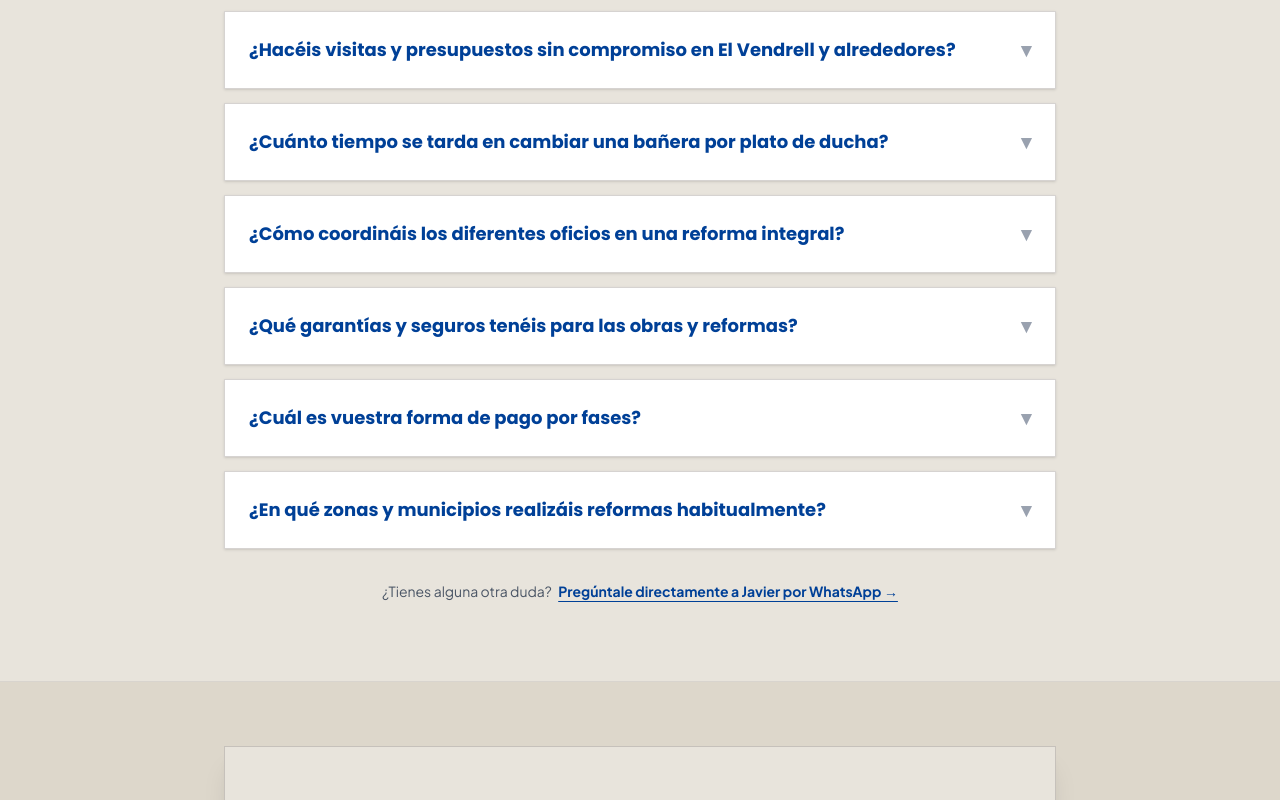
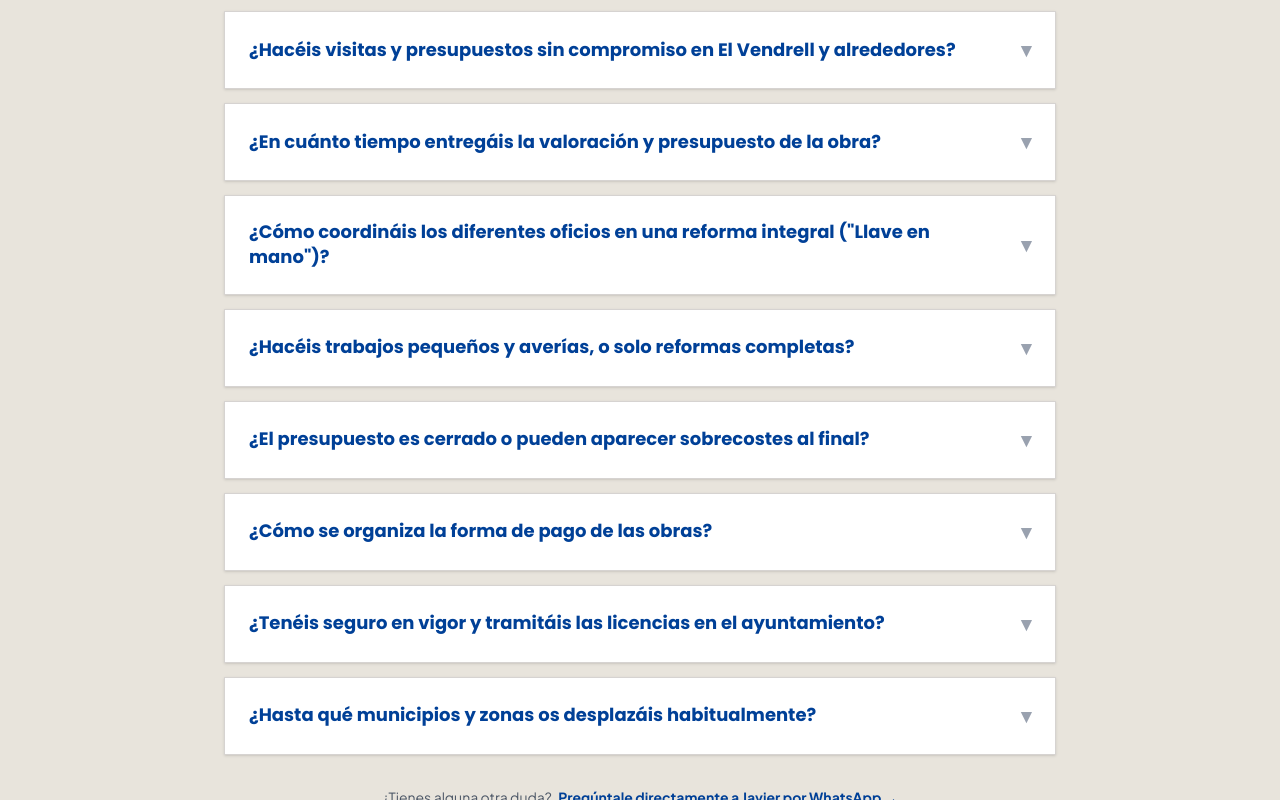
Before and after one commit to reekiii/arevalo_construcciones, a React (Vite) app: page / in a window 1280 px wide. Shown: the part 3340-4140 px from the top of the page. Built offline with nearby package versions, Linux system fonts and the light colour scheme.

Commit message:
fix(faq): align all FAQ answers 100% strictly with client questionnaire responses

```diff
--- a/src/components/FAQSection.jsx
+++ b/src/components/FAQSection.jsx
@@ -5,53 +5,69 @@ const FAQS_DATA = {
   es: [
     {
       q: '¿Hacéis visitas y presupuestos sin compromiso en El Vendrell y alrededores?',
-      a: 'Sí, 100% gratuito y sin ningún compromiso. Javier Arévalo se desplaza personalmente a tu vivienda, piso o terreno en El Vendrell, Calafell, Cunit, Santa Oliva, Baix Penedès, Valls, Tarragona o Barcelona para tomar medidas exactas y asesorarte sobre las mejores opciones técnicas y de materiales.'
+      a: 'Sí, de momento el desplazamiento a tu vivienda o terreno y el presupuesto es 100% gratuito y sin ningún compromiso. Javier Arévalo se desplaza personalmente para tomar medidas y valorar la obra in situ.'
     },
     {
-      q: '¿Cuánto tiempo se tarda en cambiar una bañera por plato de ducha?',
-      a: 'Normalmente entre 24 y 48 horas de trabajo efectivo. Retiramos la bañera antigua, saneamos y adaptamos las tomas de fontanería, impermeabilizamos la zona, instalamos el nuevo plato de ducha de resina antideslizante o ducha de obra a ras de suelo y alicatamos las paredes con acabado impecable.'
+      q: '¿En cuánto tiempo entregáis la valoración y presupuesto de la obra?',
+      a: 'En aproximadamente 1 semana entregamos el presupuesto con todas las faenas y partidas detalladas con la máxima claridad.'
     },
     {
-      q: '¿Cómo coordináis los diferentes oficios en una reforma integral?',
-      a: 'En Arévalo Construcciones ofrecemos un servicio "Llave en mano". Nosotros coordinamos directamente todos los gremios (albañilería, fontanería, electricidad, carpintería, pladur y pintura). Tú solo tratas con Javier Arévalo como único interlocutor responsable, con plazos de entrega firmados por contrato.'
+      q: '¿Cómo coordináis los diferentes oficios en una reforma integral ("Llave en mano")?',
+      a: 'Javier Arévalo se encarga de organizarlo y coordinarlo todo directamente: albañilería, fontanería, electricidad, carpintería, pladur y pintura. Tienes un solo interlocutor responsable y no tienes que preocuparte de buscar ni coordinar a nadie.'
     },
     {
-      q: '¿Qué garantías y seguros tenéis para las obras y reformas?',
-      a: 'Contamos con Seguro de Responsabilidad Civil profesional en vigor y ofrecemos garantía legal completa de 10 años en elementos estructurales (conforme a la Ley de Ordenación de la Edificación - LOE) y garantía en acabados. Trabajamos con contrato detallado partida por partida sin sobrecostes ocultos.'
+      q: '¿Hacéis trabajos pequeños y averías, o solo reformas completas?',
+      a: 'Hacemos todo tipo de faenas: desde pequeñas reparaciones y averías puntuales, hasta reformas de cuartos de baño, cocinas, colocación de suelos porcelánicos, terrazas, reformas integrales y obra nueva.'
     },
     {
-      q: '¿Cuál es vuestra forma de pago por fases?',
-      a: 'Para máxima seguridad y confianza mutua, el pago se realiza por fases de avance de obra: abono del material necesario para el inicio, 40% al comenzar los trabajos, 30% a mitad de ejecución y el 30% restante una vez finalizada la obra y revisada tu completa satisfacción.'
+      q: '¿El presupuesto es cerrado o pueden aparecer sobrecostes al final?',
+      a: 'Detallamos muy bien cada faena en el presupuesto para que no haya dudas. La confianza se basa en la claridad: si durante la obra surge un imprevisto o el cliente decide añadir una faena extra que no estaba en el presupuesto inicial, siempre se comenta y valora contigo antes de ejecutarla.'
     },
     {
-      q: '¿En qué zonas y municipios realizáis reformas habitualmente?',
-      a: 'Nuestra base operativa está en El Vendrell y actuamos habitualmente en toda la comarca del Baix Penedès (Calafell, Cunit, Santa Oliva, Bellvei, Albinyana, La Bisbal del Penedès), además de desplazarnos con frecuencia a Valls, Tarragona ciudad, Camp de Tarragona y la provincia de Barcelona.'
+      q: '¿Cómo se organiza la forma de pago de las obras?',
+      a: 'El pago se realiza con máxima seguridad por fases: abono del material necesario por adelantado para comenzar, 40% al inicio de los trabajos, 30% a mitad de obra y el 30% restante al finalizar cuando compruebes la calidad de los acabados.'
+    },
+    {
+      q: '¿Tenéis seguro en vigor y tramitáis las licencias en el ayuntamiento?',
+      a: 'Sí, contamos con Seguro de Responsabilidad Civil en vigor para total tranquilidad del cliente y nos encargamos de tramitar las licencias y permisos de obra en los ayuntamientos de la zona.'
+    },
+    {
+      q: '¿Hasta qué municipios y zonas os desplazáis habitualmente?',
+      a: 'Nuestra zona principal de trabajo es El Vendrell y los municipios del Baix Penedès (Calafell, Cunit, Santa Oliva, Bellvei, Albinyana, La Bisbal del Penedès), con cobertura máxima en Tarragona, Barcelona y Valls.'
     }
   ],
   ca: [
     {
       q: 'Feu visites i pressupostos sense compromís a El Vendrell i voltants?',
-      a: 'Sí, 100% gratuït i sense cap compromís. Javier Arévalo es desplaça personalment al teu habitatge, pis o terreny a El Vendrell, Calafell, Cunit, Santa Oliva, Baix Penedès, Valls, Tarragona o Barcelona per prendre mides exactes i assessorar-te sobre les millors opcions tècniques i de materials.'
+      a: 'Sí, de moment el desplaçament al teu habitatge o terreny i el pressupost és 100% gratuït i sense cap compromís. Javier Arévalo es desplaça personalment per prendre mides i valorar l\'obra in situ.'
     },
     {
-      q: 'Quant de temps es triga a canviar una banyera per plat de dutxa?',
-      a: 'Normalment entre 24 i 48 hores de feina efectiva. Retirem la banyera antiga, sanegem i adaptem les preses de lampisteria, impermeabilitzem la zona, instal·lem el nou plat de dutxa de resina antilliscant o dutxa d\'obra a ras de terra i enrajolem les parets amb acabat impecable.'
+      q: 'En quant de temps lliureu la valoració i pressupost de l\'obra?',
+      a: 'En aproximadament 1 setmana lliurem el pressupost amb totes les feines i partides detallades amb la màxima claredat.'
     },
     {
-      q: 'Com coordineu els diferents oficis en una reforma integral?',
-      a: 'A Arévalo Construcciones oferim un servei "Claus en mà". Nosaltres coordinem directament tots els gremis (paleteria, lampisteria, electricitat, fusteria, pladur i pintura). Tu només tractes amb Javier Arévalo com a únic interlocutor responsable, amb terminis de lliurament signats per contracte.'
+      q: 'Com coordineu els diferents oficis en una reforma integral ("Claus en mà")?',
+      a: 'Javier Arévalo s\'encarrega d\'organitzar-ho i coordinar-ho tot directament: paleteria, lampisteria, electricitat, fusteria, pladur i pintura. Tens un sol interlocutor responsable i no t\'has de preocupar de buscar ni coordinar ningú.'
     },
     {
-      q: 'Quines garanties i assegurances teniu per a les obres i reformes?',
-      a: 'Comptem amb Assegurança de Responsabilitat Civil professional en vigor i oferim garantia legal completa de 10 anys en elements estructurals (conforme a la Llei d\'Ordenació de l\'Edificació - LOE) i garantia en acabats. Treballem amb contracte detallat partida per partida sense sobrecostos ocults.'
+      q: 'Feu treballs petits i avaries, o només reformes completes?',
+      a: 'Fem tot tipus de feines: des de petites reparacions i avaries puntuals, fins a reformes de cambres de bany, cuines, col·locació de terres porcel·lànics, terrasses, reformes integrals i obra nova.'
     },
     {
-      q: 'Quina és la vostra forma de pagament per fases?',
-      a: 'Per a màxima seguretat i confiança mútua, el pagament es fa per fases d\'avanç d\'obra: abonament del material necessari per a l\'inici, 40% en començar els treballs, 30% a meitat d\'execució i el 30% restant un cop finalitzada l\'obra i revisada la teva completa satisfacció.'
+      q: 'El pressupost és tancat o poden aparèixer sobrecostos al final?',
+      a: 'Detallem molt bé cada feina en el pressupost perquè no hi hagi dubtes. La confiança es basa en la claredat: si durant l\'obra sorgeix un imprevist o el client decideix afegir una feina extra que no estava al pressupost inicial, sempre es comenta i es valora amb tu abans d\'executar-la.'
     },
     {
-      q: 'A quines zones i municipis realitzeu reformes habitualment?',
-      a: 'La nostra base operativa és a El Vendrell i actuem habitualment a tota la comarca del Baix Penedès (Calafell, Cunit, Santa Oliva, Bellvei, Albinyana, La Bisbal del Penedès), a més de desplaçar-nos amb freqüència a Valls, Tarragona ciutat, Camp de Tarragona i la província de Barcelona.'
+      q: 'Com s\'organitza la forma de pagament de les obres?',
+      a: 'El pagament es fa amb màxima seguretat per fases: abonament del material necessari per avançat per començar, 40% a l\'inici dels treballs, 30% a meitat d\'obra i el 30% restant en finalitzar quan comprovis la qualitat dels acabats.'
+    },
+    {
+      q: 'Teniu assegurança en vigor i tramiteu les llicències a l\'ajuntament?',
+      a: 'Sí, comptem amb Assegurança de Responsabilitat Civil en vigor per a total tranquil·litat del client i ens encarreguem de tramitar les llicències i permisos d\'obra als ajuntaments de la zona.'
+    },
+    {
+      q: 'A quins municipis i zones us desplaceu habitualment?',
+      a: 'La nostra zona principal de treball és El Vendrell i els municipis del Baix Penedès (Calafell, Cunit, Santa Oliva, Bellvei, Albinyana, La Bisbal del Penedès), amb cobertura màxima a Tarragona, Barcelona i Valls.'
     }
   ]
 };
```
